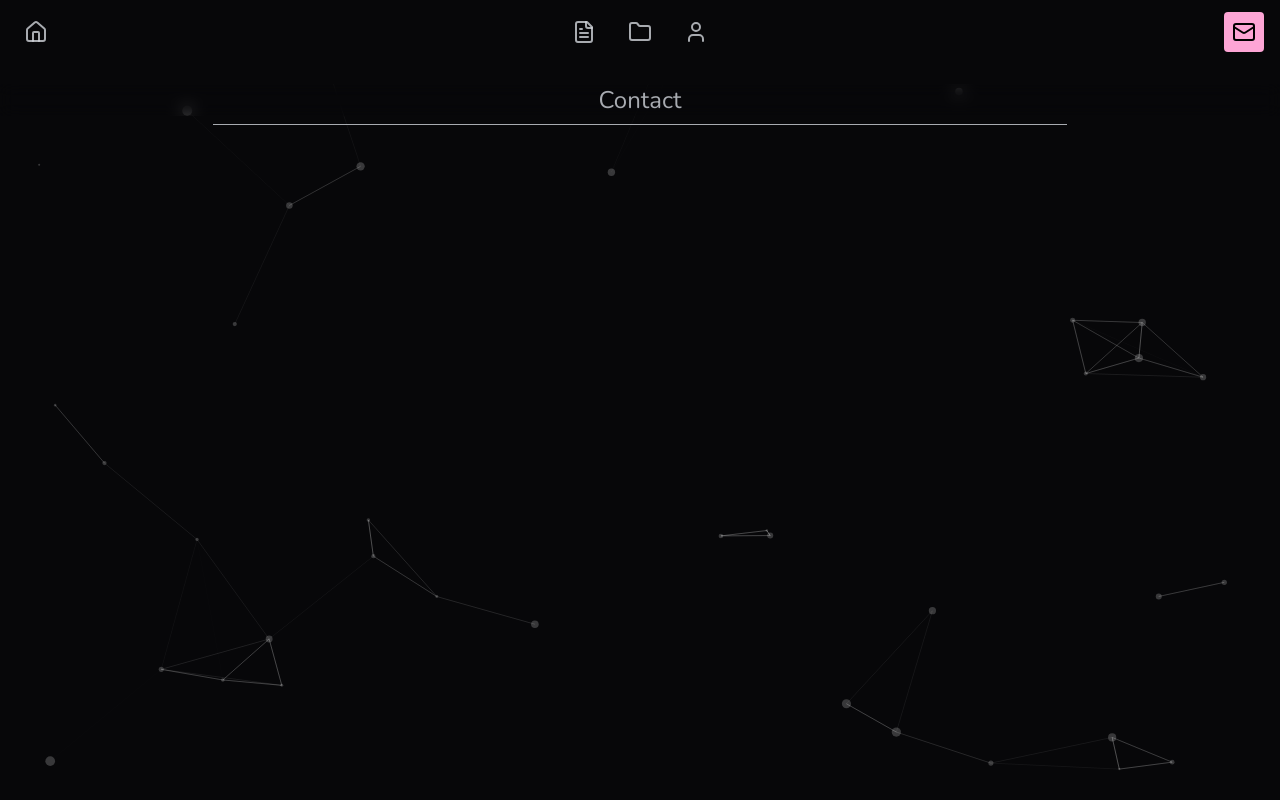
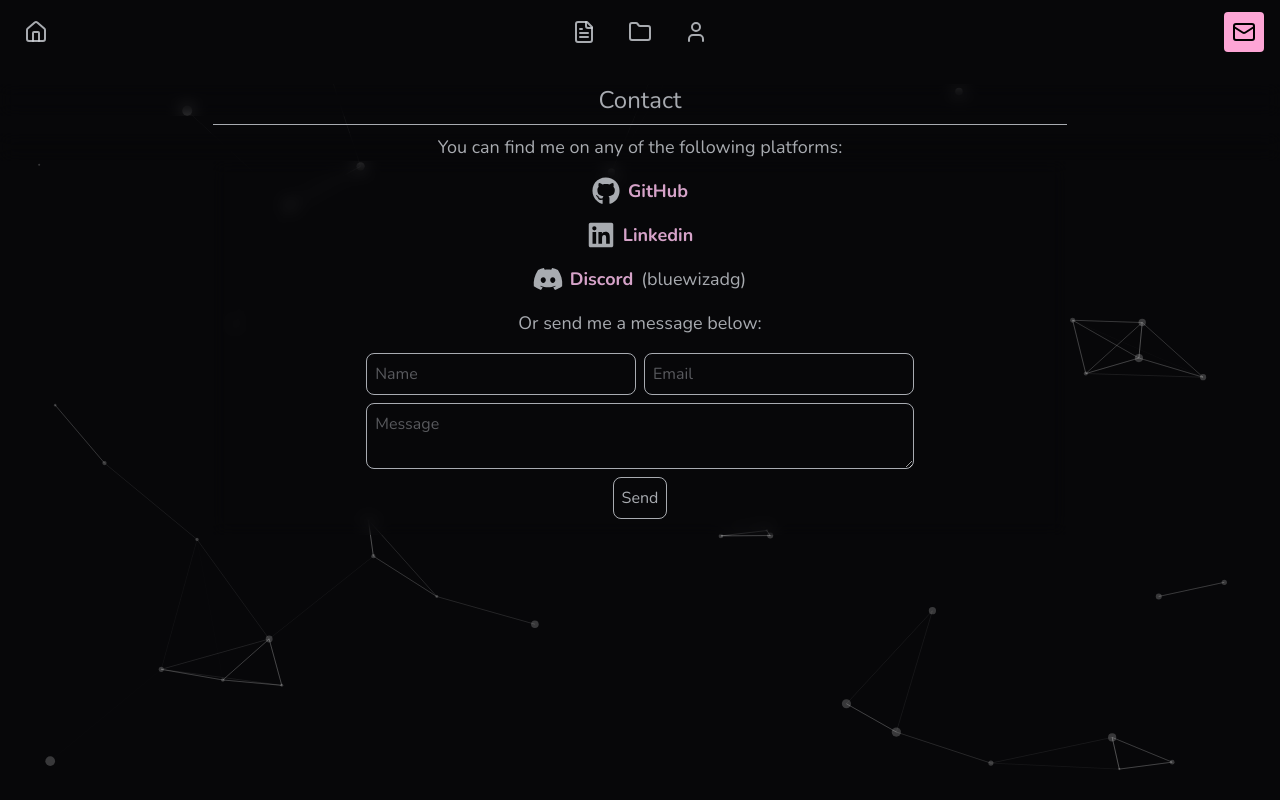
Before and after one commit to ChujiaGuo/webpage, a Next.js app: page /contact in a window 1280 px wide. Built offline with nearby package versions, Linux system fonts and the light colour scheme.

Commit message:
Added Contact Page

```diff
--- a/package.json
+++ b/package.json
@@ -9,6 +9,8 @@
     "lint": "next lint"
   },
   "dependencies": {
+    "@fortawesome/free-brands-svg-icons": "^7.0.0",
+    "@fortawesome/react-fontawesome": "^3.0.0",
     "@icons-pack/react-simple-icons": "^13.7.0",
     "@tsparticles/engine": "^3.9.1",
     "@tsparticles/react": "^3.0.0",
--- a/src/app/contact/page.tsx
+++ b/src/app/contact/page.tsx
@@ -1,4 +1,6 @@
 import { nunito } from "@/lib/fonts";
+import { faLinkedin, faGithub, faDiscord } from "@fortawesome/free-brands-svg-icons";
+import { FontAwesomeIcon } from "@fortawesome/react-fontawesome";
 
 export default function ContactPage() {
   return (
@@ -6,7 +8,33 @@ export default function ContactPage() {
       <h1 className={`${nunito.className} text-2xl text-center w-full backdrop-blur-sm`}>
         Contact
       </h1>
-        <hr className="w-2/3 mx-auto my-2" />
+      <hr className="w-2/3 mx-auto my-2 backdrop-blur-sm" />
+      <p className={`${nunito.className} text-lg text-center w-full backdrop-blur-sm`}>
+        You can find me on any of the following platforms:
+      </p>
+      <div className={`flex flex-col w-2/3 gap-4 p-4 items-center ${nunito.className} backdrop-blur-sm`}>
+        <a href="https://github.com/ChujiaGuo" target="_blank" className="flex items-center gap-2 text-lg">
+          <FontAwesomeIcon icon={faGithub} style={{ width: '28px', height: '28px' }} /> <b className="text-[#d6a3c9]">GitHub</b>
+        </a>
+        <a href="https://www.linkedin.com/in/guo-chujia/" target="_blank" className="flex items-center gap-2 text-lg">
+          <FontAwesomeIcon icon={faLinkedin} style={{ width: '28px', height: '28px' }} /> <b className="text-[#d6a3c9]">Linkedin</b>
+        </a>
+        <a href="https://discord.gg/H3c3PUK7rP" target="_blank" className="flex items-center gap-2 text-lg">
+          <FontAwesomeIcon icon={faDiscord} style={{ width: '28px', height: '28px' }} /> <b className="text-[#d6a3c9]">Discord</b> (bluewizadg)
+        </a>
+        <p className={`${nunito.className} text-lg text-center w-full`}>
+          Or send me a message below:
+        </p>
+        <form action="https://formspree.io/f/xeolqprl" method="POST" target="_blank" className="flex flex-col gap-2 w-2/3 items-center">
+          <div className="flex flex-row w-full gap-2">
+            <input type="name" name="name" placeholder="Name" className="rounded-lg text-gray-300/80 border w-1/2 p-2" required />
+            <input type="email" name="email" placeholder="Email" className="rounded-lg text-gray-300/80 border w-1/2 p-2" required />
+          </div>
+          <textarea name="message" placeholder="Message" className="rounded-lg text-gray-300/80 border w-full p-2" required />
+          <button type="submit" className="rounded-lg border p-2 hover:bg-[#d6a3c9] hover:text-gray-900 hover:border-[#d6a3c9] transition" >Send</button>
+        </form>
+      </div>
+
     </div >
   );
 }
--- a/src/app/projects/page.tsx
+++ b/src/app/projects/page.tsx
@@ -1,6 +1,7 @@
 'use client'
 import { useState, useEffect } from "react";
-import { SiGithub } from "@icons-pack/react-simple-icons";
+import { faGithub } from "@fortawesome/free-brands-svg-icons/faGithub";
+import { FontAwesomeIcon } from "@fortawesome/react-fontawesome";
 import { nunito } from "@/lib/fonts";
 import * as strings from "@/lib/strings"
 
@@ -54,7 +55,7 @@ export default function ProjectsPage() {
                                     </div>
                                     <div className="flex-1 flex w-1/3 justify-end p-2">
                                         {item.github ?
-                                            <SiGithub className={isActive ? "filter invert" : "group-hover:text-black transition"}/>
+                                            <FontAwesomeIcon icon={faGithub} className={isActive ? "filter invert" : "group-hover:text-black transition"} style={{ width: '28px', height: '28px' }} />
                                             : null}
                                     </div>
                                 </div>
@@ -65,7 +66,7 @@ export default function ProjectsPage() {
                                     const title = skill[0]
                                     const desc = skill[1]
                                     return (
-                                        <p key={title} className={isActive ? skillsTextActive : skillsTextInactive}><b className={`${isActive?"text-gray-900":"text-[#d6a3c9] transition"} group-hover:text-gray-900`}>{title}</b>: {desc}</p>
+                                        <p key={title} className={isActive ? skillsTextActive : skillsTextInactive}><b className={`${isActive ? "text-gray-900" : "text-[#d6a3c9] transition"} group-hover:text-gray-900`}>{title}</b>: {desc}</p>
                                     )
                                 })}
                             </div>
--- a/src/app/resume/page.tsx
+++ b/src/app/resume/page.tsx
@@ -61,7 +61,7 @@ function SkillsEducation() {
                     {Object.entries(strings.skills).map(([key, list]) => {
                         return (
                             <div key={key} className={`${nunito.className}  text-center`}>
-                                <p className="text-lg text-gray-300/80"><b>{key.charAt(0).toUpperCase() + key.slice(1)}:</b></p>
+                                <p className="text-lg text-[#d6a3c9]"><b>{key.charAt(0).toUpperCase() + key.slice(1)}:</b></p>
                                 <p className="text-md text-gray-300/80">{list.join(", ")}</p>
                             </div>)
                     })}
--- a/src/components/Particles.tsx
+++ b/src/components/Particles.tsx
@@ -78,7 +78,6 @@ export default function ParticleBackground() {
     }, []);
 
     const particlesLoaded = async (container?: Container): Promise<void> => {
-        console.log(container);
     };
 
     const options: ISourceOptions = useMemo(
--- a/src/lib/strings.ts
+++ b/src/lib/strings.ts
@@ -81,7 +81,7 @@ export const projects = [
     },
     {
         id: "webpage", name: "This website!",
-        description: "Use this website to get to know me!",
+        description: "Use this website to get to know me! Works on mobile!",
         github: "https://github.com/ChujiaGuo/webpage",
         skills:
             [["Next.js", "The framework used to build this site. Absolute overkill, but fun to use"],
```
Also changed, not shown: 1 other file (tests, documents, lock files or other folders). Lines whose indentation alone changed are shown as unchanged.
